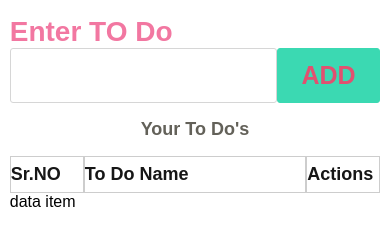
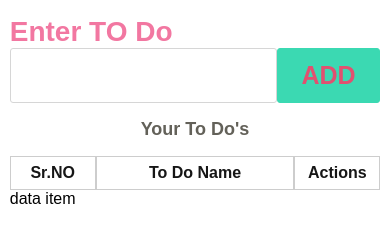
Before and after one commit to ahsanaaxioned/To-DO-LIst, a plain HTML site: page index.html in a window 390 px wide. Shown: the part 94-340 px from the top of the page. Drawn offline with Linux system fonts and the light colour scheme.

Commit message:
responsive css modified

```diff
--- a/assets/css/style.css
+++ b/assets/css/style.css
@@ -132,7 +132,7 @@ li {
   align-items: flex-end;
 }
 
-.to-do-list ,.data-item-title{
+.to-do-list ,.data-item-title {
   display: flex;
   justify-content: space-between;
 }
@@ -175,7 +175,7 @@ label {
   text-align: center;
 }
 
-.to-do-item ,.title-list{
+.to-do-item ,.title-list {
   padding: 7px 0;
   border: 1px solid #CDCDCD;
   display: flex;
@@ -183,18 +183,19 @@ label {
   flex-basis: 20%;
   font-weight: 600;
   font-size: 18px;
-  text-align: center;
+  justify-content: center;
 }
 
 .to-do-item:nth-child(1) { border-left: none; }
 .to-do-item:nth-child(3) { border-right: none; }
 .to-do-item:nth-child(2),.title-list:nth-child(2) { flex-basis: 60%; }
-.icon{
+
+.icon {
   display: block;
   text-indent: -9999px;
  }
 
-.icon::before{
+.icon::before {
   width: 15px;
   height: 15px;
   padding: 7px;
@@ -230,14 +231,12 @@ label {
 }
 
 .error.fail {
-   visibility: visible;
-   color: #e71414;
-  }
+  color: #e71414;
+  visibility: visible;
+}
 
-  .data-item,
-  .data-item li ,.data-item-title{
-    width: 100%;
-  }
+.data-item,
+.data-item li ,.data-item-title{  width: 100%; }
 /*=================================
   main styling ends here
 =================================*/
@@ -249,11 +248,9 @@ label {
 /*media query for 1024px end here*/
 /*media query for 768px starts here*/
 @media only screen and (max-width: 768px) {
-  .wrapper { width: 85%; }
+  .wrapper { width: 95%; }
+  .to-do-item, .title-list { font-size: 16px; }
+  .to-do-item:nth-child(2), .title-list:nth-child(2) { flex-basis: 58%; }
+  .to-do-item, .title-list { flex-basis: 25%; }
 }
 /*media query for 768px end here*/
-/*media query for 480px starts here*/
-@media only screen and (max-width: 480px) {
-  .wrapper { width: 95%; }
-}
-/*media query for 480px end here*/
```
